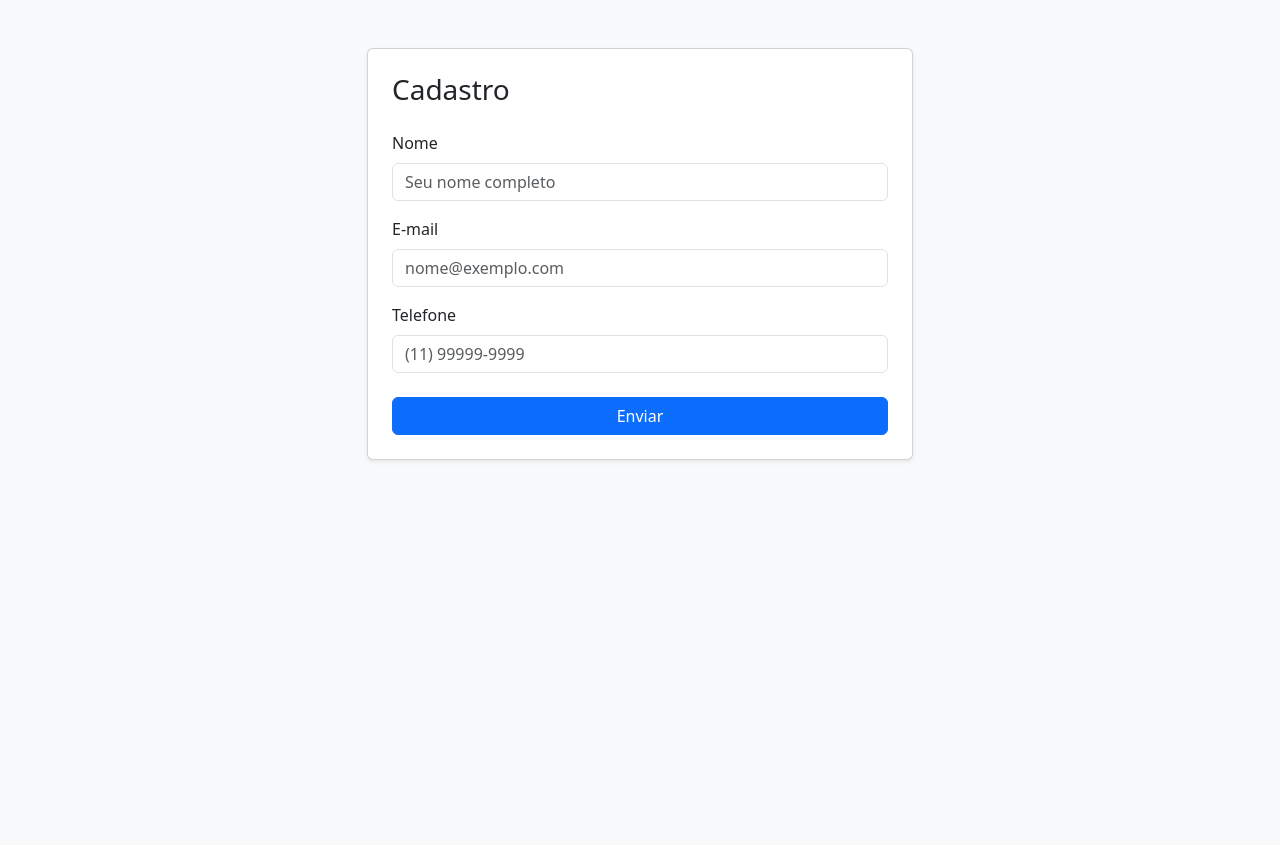
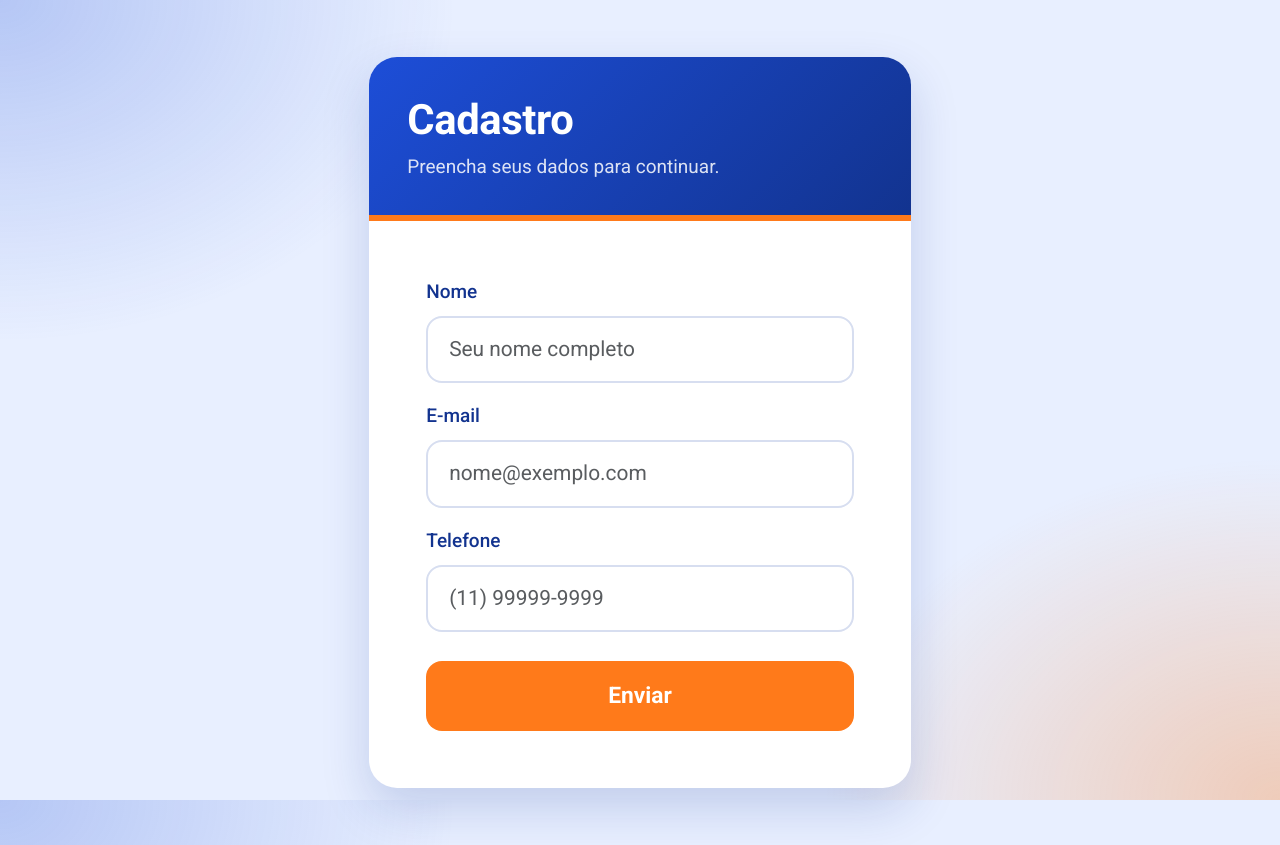
Before and after one commit to andreeerod/Curso_FrontEnd_Ebac, a plain HTML site: page index.html in a window 1280 px wide. Before the commit the page ends 800 px from the top, so only its background shows below. Drawn offline with nearby package versions, Linux system fonts and the light colour scheme.

Commit message:
Melhora o design: Roboto, cores laranja e azul, cantos arredondados

```diff
--- a/index.html
+++ b/index.html
@@ -4,15 +4,22 @@
     <meta charset="UTF-8">
     <meta name="viewport" content="width=device-width, initial-scale=1">
     <title>Formulário de cadastro</title>
+    <link rel="preconnect" href="https://fonts.googleapis.com">
+    <link rel="preconnect" href="https://fonts.gstatic.com" crossorigin>
+    <link href="https://fonts.googleapis.com/css2?family=Roboto:wght@400;500;700&display=swap" rel="stylesheet">
     <link href="https://cdn.jsdelivr.net/npm/bootstrap@5.3.3/dist/css/bootstrap.min.css" rel="stylesheet">
+    <link href="style.css" rel="stylesheet">
 </head>
-<body class="bg-light">
+<body>
     <main class="container py-5">
         <div class="row justify-content-center">
             <div class="col-12 col-md-8 col-lg-6">
-                <div class="card shadow-sm">
-                    <div class="card-body p-4">
-                        <h1 class="h3 card-title mb-4">Cadastro</h1>
+                <div class="card cartao">
+                    <div class="cartao-topo">
+                        <h1>Cadastro</h1>
+                        <p>Preencha seus dados para continuar.</p>
+                    </div>
+                    <div class="card-body p-4 p-md-5">
 
                         <form>
                             <div class="mb-3">
@@ -30,7 +37,7 @@
                                 <input type="tel" class="form-control" id="telefone" placeholder="(11) 99999-9999" required>
                             </div>
 
-                            <button type="submit" class="btn btn-primary w-100">Enviar</button>
+                            <button type="submit" class="btn btn-laranja w-100">Enviar</button>
                         </form>
                     </div>
                 </div>
--- /dev/null
+++ b/style.css
@@ -0,0 +1,83 @@
+:root {
+    --azul: #1d4ed8;
+    --azul-escuro: #12338f;
+    --azul-claro: #e8efff;
+    --laranja: #ff7a1a;
+    --laranja-escuro: #e5640a;
+    --laranja-claro: #fff0e3;
+    --bs-body-font-family: "Roboto", system-ui, sans-serif;
+}
+
+html { font-size: 19px; }
+
+body {
+    font-family: var(--bs-body-font-family);
+    min-height: 100vh;
+    background-color: var(--azul-claro);
+    background-image:
+        radial-gradient(40rem 30rem at 0% 0%, rgba(29, 78, 216, .25), transparent 60%),
+        radial-gradient(40rem 30rem at 100% 100%, rgba(255, 122, 26, .30), transparent 60%);
+    background-attachment: fixed;
+}
+
+.cartao {
+    border: 0;
+    border-radius: 28px;
+    overflow: hidden;
+    box-shadow: 0 20px 48px rgba(18, 51, 143, .18);
+}
+
+.cartao-topo {
+    padding: 2rem 2rem 1.75rem;
+    color: #fff;
+    background: linear-gradient(135deg, var(--azul) 0%, var(--azul-escuro) 100%);
+    border-bottom: 6px solid var(--laranja);
+}
+
+.cartao-topo h1 {
+    margin: 0;
+    font-size: 2.2rem;
+    font-weight: 700;
+    letter-spacing: -.01em;
+}
+
+.cartao-topo p {
+    margin: .4rem 0 0;
+    opacity: .85;
+}
+
+.form-label {
+    font-weight: 500;
+    color: var(--azul-escuro);
+}
+
+.form-control {
+    padding: .85rem 1.1rem;
+    font-size: 1.1rem;
+    border: 2px solid #d7def0;
+    border-radius: 16px;
+}
+
+.form-control:focus {
+    border-color: var(--laranja);
+    box-shadow: 0 0 0 .25rem rgba(255, 122, 26, .22);
+}
+
+.btn-laranja {
+    padding: .95rem 1.5rem;
+    font-size: 1.2rem;
+    font-weight: 700;
+    color: #fff;
+    background-color: var(--laranja);
+    border: 0;
+    border-radius: 16px;
+    transition: background-color .15s, transform .1s;
+}
+
+.btn-laranja:hover,
+.btn-laranja:focus-visible {
+    color: #fff;
+    background-color: var(--laranja-escuro);
+}
+
+.btn-laranja:active { transform: scale(.98); }
```
